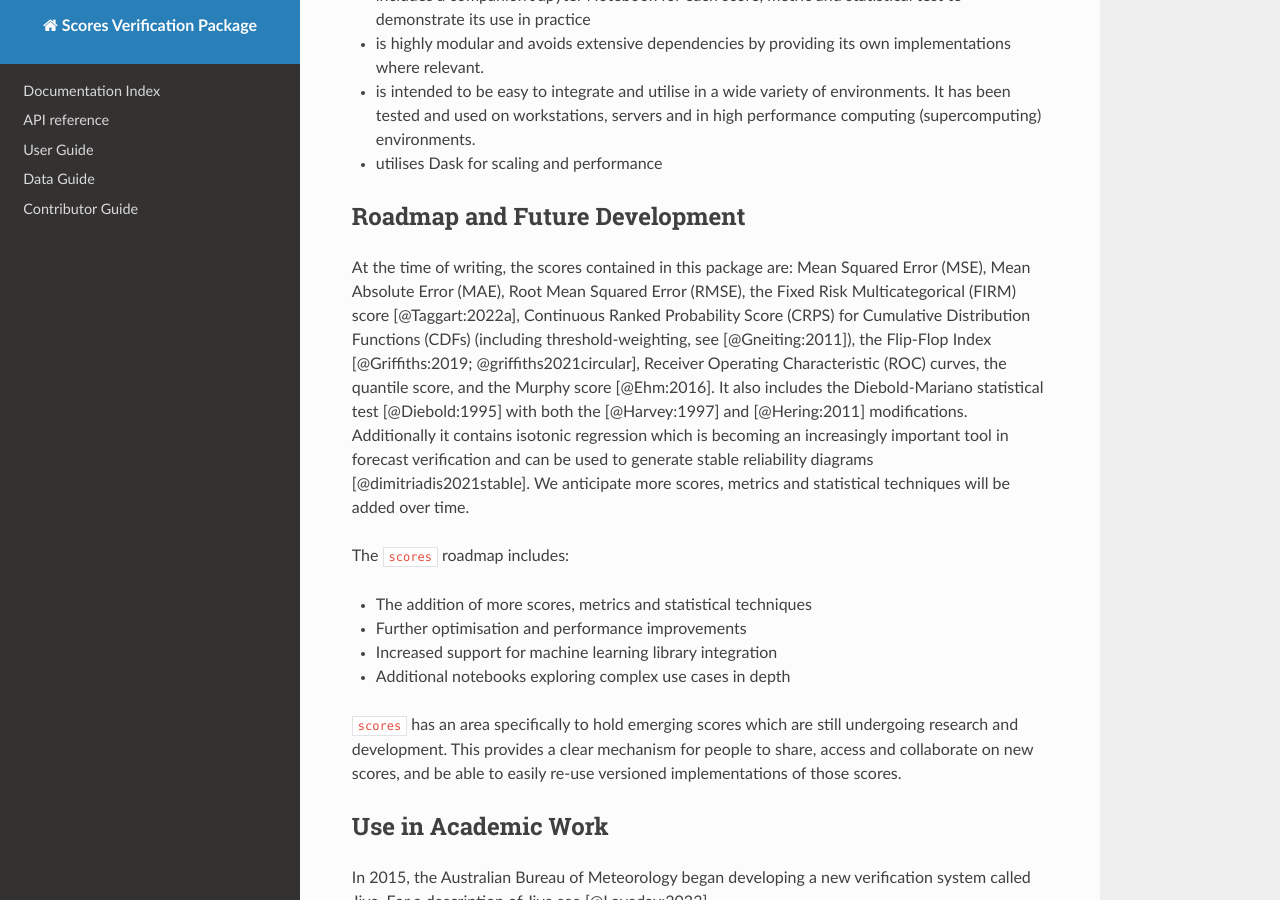
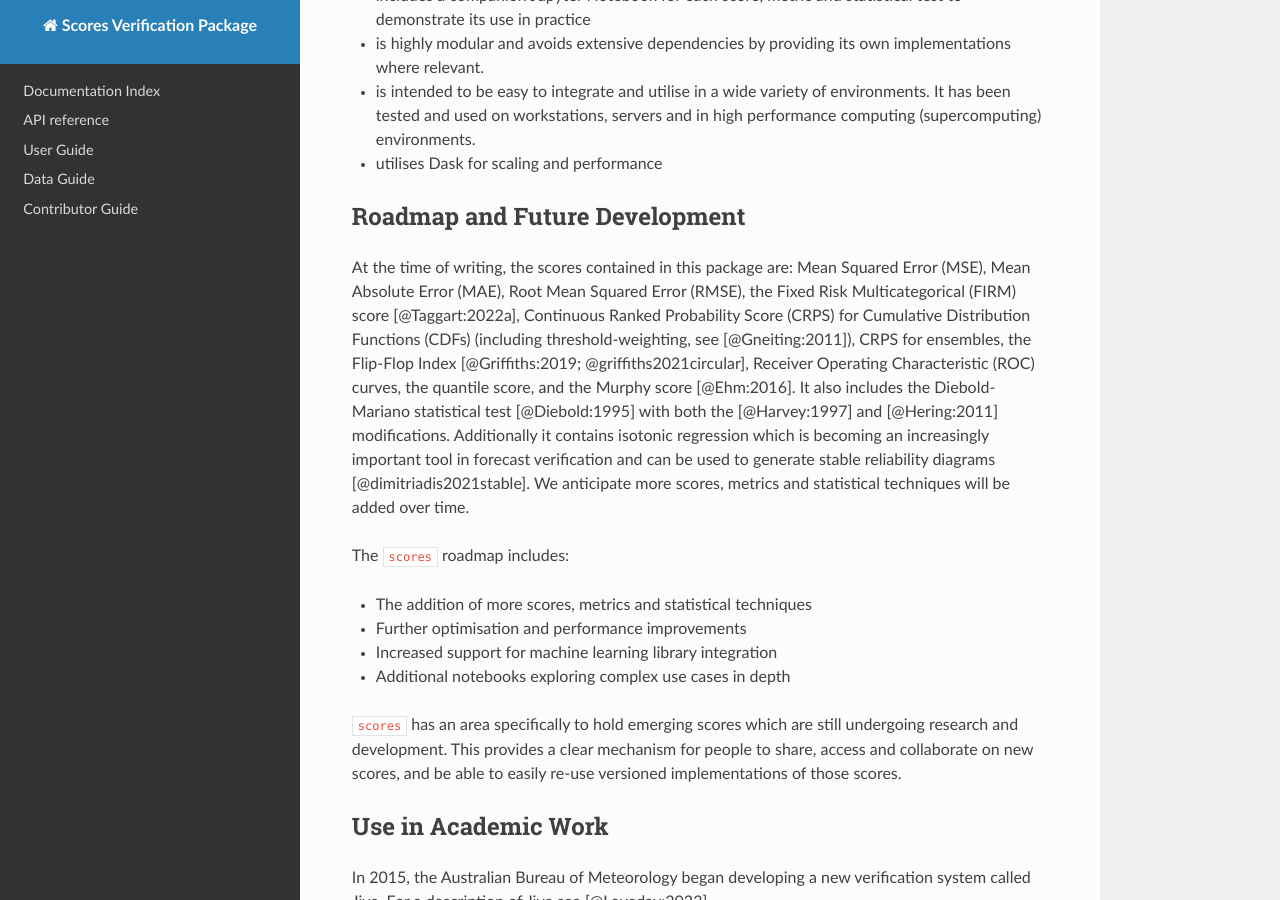
Before and after one commit to nci/scores, an MkDocs documentation site: the page built from docs/paper.md, in a window 1280 px wide and 900 px high, scrolled down 1065 px. Built offline with MkDocs 1.6.1, drawn with Linux system fonts in a browser that asks for light colours; nearby versions of some CDN libraries.

Commit message:
Add CRPS for ensembles to the list of metricx

```diff
--- a/docs/paper.md
+++ b/docs/paper.md
@@ -54,7 +54,7 @@ In order to meet the needs of researchers, `scores`:
 
 ## Roadmap and Future Development
 
-At the time of writing, the scores contained in this package are: Mean Squared Error (MSE), Mean Absolute Error (MAE), Root Mean Squared Error (RMSE), the Fixed Risk Multicategorical (FIRM) score [@Taggart:2022a], Continuous Ranked Probability Score (CRPS) for Cumulative Distribution Functions (CDFs) (including threshold-weighting, see [@Gneiting:2011]), the Flip-Flop Index [@Griffiths:2019; @griffiths2021circular], Receiver Operating Characteristic (ROC) curves, the quantile score, and the Murphy score [@Ehm:2016]. It also includes the Diebold-Mariano statistical test [@Diebold:1995] with both the [@Harvey:1997] and [@Hering:2011] modifications. Additionally it contains isotonic regression which is becoming an increasingly important tool in forecast verification and can be used to generate stable reliability diagrams [@dimitriadis2021stable]. We anticipate more scores, metrics and statistical techniques will be added over time.
+At the time of writing, the scores contained in this package are: Mean Squared Error (MSE), Mean Absolute Error (MAE), Root Mean Squared Error (RMSE), the Fixed Risk Multicategorical (FIRM) score [@Taggart:2022a], Continuous Ranked Probability Score (CRPS) for Cumulative Distribution Functions (CDFs) (including threshold-weighting, see [@Gneiting:2011]), CRPS for ensembles, the Flip-Flop Index [@Griffiths:2019; @griffiths2021circular], Receiver Operating Characteristic (ROC) curves, the quantile score, and the Murphy score [@Ehm:2016]. It also includes the Diebold-Mariano statistical test [@Diebold:1995] with both the [@Harvey:1997] and [@Hering:2011] modifications. Additionally it contains isotonic regression which is becoming an increasingly important tool in forecast verification and can be used to generate stable reliability diagrams [@dimitriadis2021stable]. We anticipate more scores, metrics and statistical techniques will be added over time.
 
 The `scores` roadmap includes:
 
```
